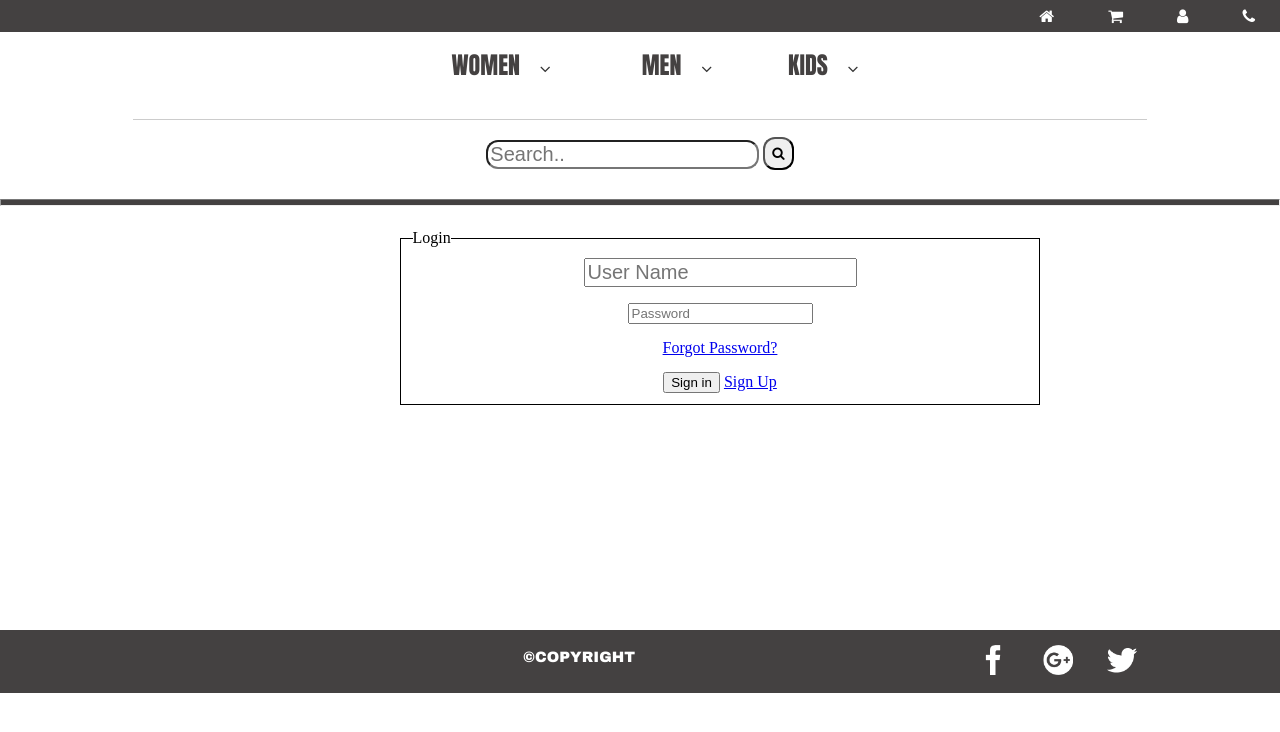
After one commit to samshad/E-commerceSite, a PHP site: page /signin.php in a window 1280 px wide. The commit adds this page. Shown: the top 732 px of the page. Run offline with PHP 8.4, Linux system fonts and the light colour scheme; some libraries are stand-ins or nearby versions.

Commit message:
working on sign in

```diff
--- a/js/signupValid.js
+++ b/js/signupValid.js
@@ -209,13 +209,13 @@ function checkSubmit(){
         var url = "controller/registration.php";
         var par = "fname=" + fname + "&lname=" + lname + "&email=" + email + "&uname=" + uname + "&pass1=" + pass1 + "&pass2=" + pass2;
 
-        xmlhttp.open("POST", url, true);
+        xhttp.open("POST", url, true);
 
-        xmlhttp.setRequestHeader("content-type","application/x-www-form-urlencoded");
-        xmlhttp.setRequestHeader("content-length",par.length);
-        xmlhttp.setRequestHeader("connection","close");
+        xhttp.setRequestHeader("content-type","application/x-www-form-urlencoded");
+        xhttp.setRequestHeader("content-length",par.length);
+        xhttp.setRequestHeader("connection","close");
 
-        xmlhttp.send(par);
+        xhttp.send(par);
     }
     else{
         alert("Required All Fields !");
--- /dev/null
+++ b/signin.php
@@ -0,0 +1,8 @@
+<?php
+include_once "view/inc_header.php";
+include_once "view/inc_menu.php";
+
+include_once "view/inc_login.php";
+
+include_once "view/inc_footer.php";
+?>
--- a/view/inc_header.php
+++ b/view/inc_header.php
@@ -7,7 +7,6 @@
     <link rel="stylesheet" type="text/css" href="/E-commerceSite/css/menu.css">
     <link rel="stylesheet" type="text/css" href="/E-commerceSite/css/footer.css">
     <link rel="stylesheet" href="https://maxcdn.bootstrapcdn.com/font-awesome/4.4.0/css/font-awesome.min.css">
-    <script src="js/ajax.js"></script>
     <script src="js/signupValid.js"></script>
     <script src="js/loginValid.js"></script>
 </head>
@@ -15,33 +14,49 @@
 <?php
 
 if(!isset($_SESSION['currUser'])){
-    echo '<header class="header">
+	echo '
+    <header class="header">
         <div>
-            <nav>
-                <ul class="header_ul" >
+
+                <div style="text-align: left; position: relative; top: 20">
+                    <p style="color: white"></p>
+                </div>
+
+                <div style="text-align: right">
+                    <ul class="header_ul">
                     <li ><a href="index.php"><i class="fa fa-home" aria-hidden="true" style="color: white"></i></a></li>
                     <li><a href="cart.php"><i class="fa fa-shopping-cart" aria-hidden="true" style="color: white"></i></a></li>
 
-                    <li><a href="viewProfile.html"><i class="fa fa-user" aria-hidden="true" style="color: white"></i></a>
-                        <ul class="dropdown" id="User" >
-                            <form action="controller/registration.php" method="POST">
-                                <li style="text-align: center"><text id="Navfront"><font color="#444141">Login</font></text><hr></li>
-                                <li><input type="text" id="login_uname" name="login_uname" placeholder="USERNAME" style="width: 80%"></li>
-                                <li><input type="Password" id="login_pass" name="login_pass" placeholder="PASSWORD" style="width: 80%;"></li>
-                                <span id="login_error" class="error"></span>
-                                <li style="text-align: center"><a href="forgetPassword.php">Forgot Password?</a></li>
-                                <div style="text-align: center">
-                                    <br>
-                                    <button type="Submit" name="signin" onclick="return login()"">Sign in</button>
-                                    <br>
-                                    <p><a href="signup.php">Sign Up</a></p>
-                                </div>
-                            </form>
-                        </ul>
+                    <li><a href="signin.php"><i class="fa fa-user" aria-hidden="true" style="color: white"></i></a>
                     </li>
                     <li><a href="contactus.php"><i class="fa fa-phone" aria-hidden="true" style="color: white"></i></a></li>
                 </ul>
-            </nav>
+                </div>
+
+        </div>
+    </header>';
+}
+else{
+    echo'
+    <header class="header">
+        <div>
+
+            <div style="text-align: left; position: relative; top: 20">
+                <p style="color: white">Logged In As: </p>
+            </div>
+
+            <div style="text-align: right">
+                <ul class="header_ul">
+                <li ><a href="index.php"><i class="fa fa-home" aria-hidden="true" style="color: white"></i></a></li>
+                <li><a href="cart.php"><i class="fa fa-shopping-cart" aria-hidden="true" style="color: white"></i></a></li>
+
+                <li><a href="viewProfile.php"><i class="fa fa-user" aria-hidden="true" style="color: white"></i></a>
+                </li>
+                <li><a href="contactus.php"><i class="fa fa-phone" aria-hidden="true" style="color: white"></i></a></li>
+                <li><a href="logout.php"><i class="fa fa-sign-out" aria-hidden="true" style="color: white"></i></a></li>
+            </ul>
+            </div>
+
         </div>
     </header>';
 }
--- /dev/null
+++ b/view/inc_login.php
@@ -0,0 +1,22 @@
+<section>
+	<div id="" style="width: 50%; height: 50%; position: relative; left: 400;">
+		<form>
+			<fieldset>
+				<legend>Login</legend>
+				<div id="" style="text-align: center">
+					<input type="Text" id="login_uname" name="login_uname" placeholder="User Name"/><br><br>
+
+					<input type="Password" id="login_pass" name="login_pass" placeholder="Password"/><br><br>
+
+                    <span id="login_error" class="error"></span>
+
+					<a href="forgetPassword.php">Forgot Password?</a><br><br>
+
+					<button type="button" name="signin" onclick="return login()">Sign in</button>
+
+                    <a href="signup.php">Sign Up</a>
+				</div>
+			</fieldset>
+		</form>
+	</div>
+</section>
--- a/view/inc_signup.php
+++ b/view/inc_signup.php
@@ -1,7 +1,7 @@
 <section>
 	<div class="wrapper">
 		<div class="form">
-			<form action="controller/registration.php" method="POST">
+			<form>
 				<fieldset id="signup-form">
 					<legend>Registration</legend>
                     <span id="firstnameerror" class="error"></span>
@@ -27,7 +27,7 @@
 
 					<hr>
                     <span id="registrationFailed" class="error"></span>
-					<button type="submit" name="signup" onclick="return checkSubmit()">Sign Up</button>
+					<button type="button" name="signup" onclick="return checkSubmit()">Sign Up</button>
 					<button type="reset">Reset</button>
 				</fieldset>
 			</form>
```
Also changed, not shown: controller/login.php (+24 -6 lines), js/ajax.js (deleted, +0 -26 lines), js/loginValid.js (+36 -16 lines).
